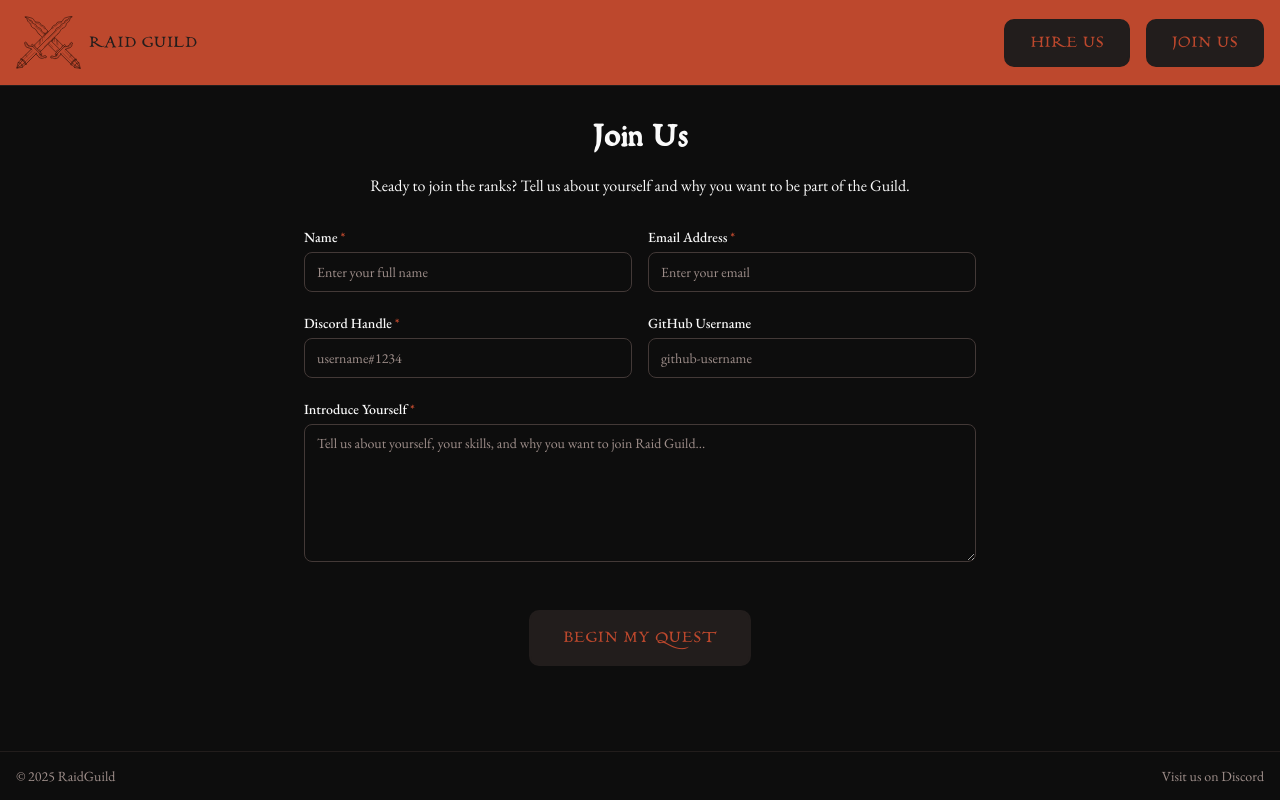
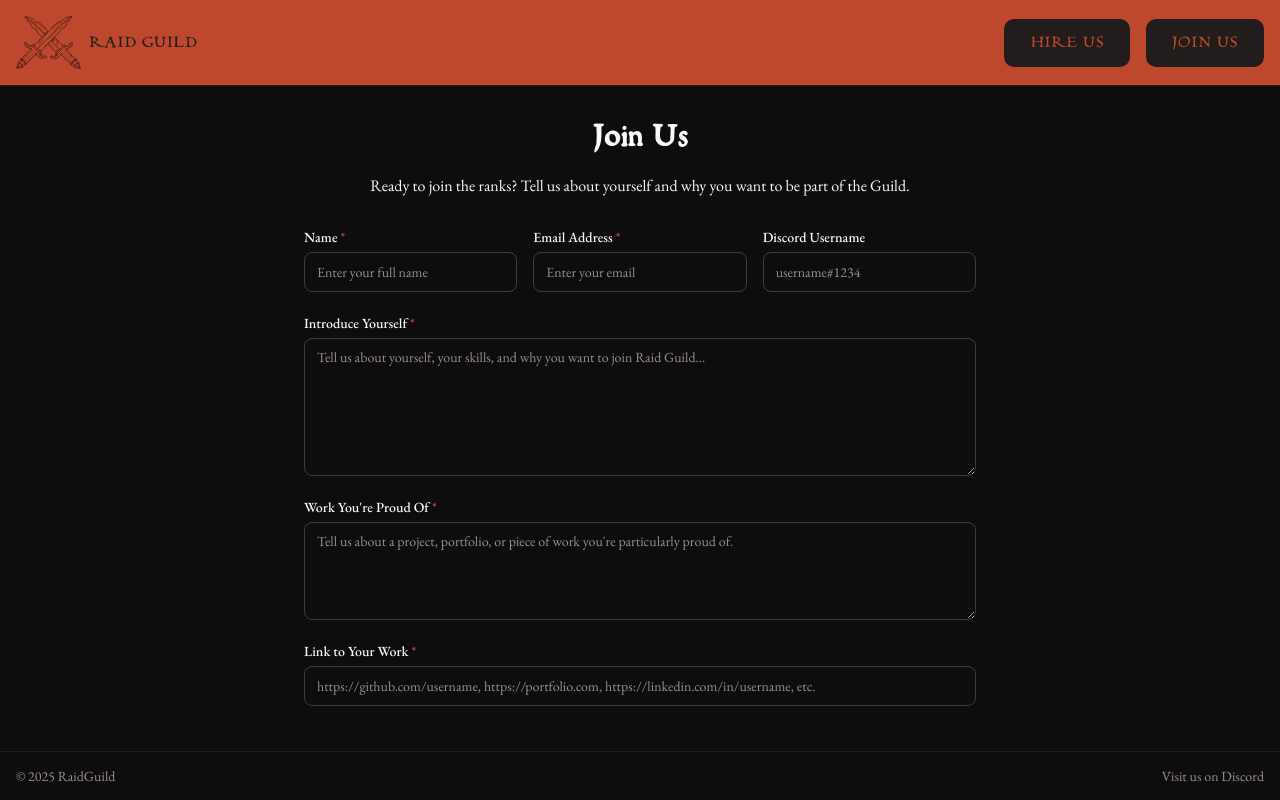
Before and after one commit to raid-guild/contact-us, a Next.js app: page /join-us in a window 1280 px wide. Built offline with nearby package versions, Linux system fonts and the light colour scheme.

Commit message:
gets comments and link going in join us

```diff
--- a/src/app/api/applications/route.ts
+++ b/src/app/api/applications/route.ts
@@ -28,6 +28,8 @@
     }
 
     const { applicationData } = validationResult.data;
+
+    console.log("applicationData", applicationData);
 
     // Get the token from the request headers or body
     const token =
--- a/src/components/JoinUs.tsx
+++ b/src/components/JoinUs.tsx
@@ -36,7 +36,8 @@
       name: "",
       email: "",
       discordHandle: "",
-      githubUsername: "",
+      showcaseComments: "",
+      showcaseUrl: "",
       introduction: "",
     },
   });
@@ -176,7 +177,7 @@
             <LoadingIndicator />
           ) : (
             <form onSubmit={form.handleSubmit(onSubmit)} className="space-y-6">
-              <div className="grid grid-cols-1 md:grid-cols-2 gap-4">
+              <div className="grid grid-cols-1 md:grid-cols-3 gap-4">
                 <FormField
                   control={form.control}
                   name="name"
@@ -211,32 +212,14 @@
                     </FormItem>
                   )}
                 />
-              </div>
-
-              <div className="grid grid-cols-1 md:grid-cols-2 gap-4">
                 <FormField
                   control={form.control}
                   name="discordHandle"
                   render={({ field }) => (
                     <FormItem>
-                      <FormLabel>
-                        Discord Handle <RequiredFieldIndicator />
-                      </FormLabel>
+                      <FormLabel>Discord Username</FormLabel>
                       <FormControl>
                         <Input placeholder="username#1234" {...field} />
-                      </FormControl>
-                      <FormMessage />
-                    </FormItem>
-                  )}
-                />
-                <FormField
-                  control={form.control}
-                  name="githubUsername"
-                  render={({ field }) => (
-                    <FormItem>
-                      <FormLabel>GitHub Username</FormLabel>
-                      <FormControl>
-                        <Input placeholder="github-username" {...field} />
                       </FormControl>
                       <FormMessage />
                     </FormItem>
@@ -264,6 +247,46 @@
                 )}
               />
 
+              <FormField
+                control={form.control}
+                name="showcaseComments"
+                render={({ field }) => (
+                  <FormItem>
+                    <FormLabel>
+                      Work You&apos;re Proud Of <RequiredFieldIndicator />
+                    </FormLabel>
+                    <FormControl>
+                      <Textarea
+                        placeholder="Tell us about a project, portfolio, or piece of work you're particularly proud of."
+                        rows={4}
+                        {...field}
+                      />
+                    </FormControl>
+                    <FormMessage />
+                  </FormItem>
+                )}
+              />
+
+              <FormField
+                control={form.control}
+                name="showcaseUrl"
+                render={({ field }) => (
+                  <FormItem>
+                    <FormLabel>
+                      Link to Your Work <RequiredFieldIndicator />
+                    </FormLabel>
+                    <FormControl>
+                      <Input
+                        type="url"
+                        placeholder="https://github.com/username, https://portfolio.com, https://linkedin.com/in/username, etc."
+                        {...field}
+                      />
+                    </FormControl>
+                    <FormMessage />
+                  </FormItem>
+                )}
+              />
+
               <div className="flex justify-center pt-6">
                 <button
                   type="submit"
--- a/src/lib/validation.ts
+++ b/src/lib/validation.ts
@@ -93,10 +93,14 @@
   email: z.email({
     message: "Please enter a valid email address.",
   }),
-  discordHandle: z.string().min(1, {
-    message: "Discord handle is required.",
+  discordHandle: z.string().optional(),
+  showcaseComments: z.string().min(10, {
+    message:
+      "Please describe the work you're proud of (at least 10 characters).",
   }),
-  githubUsername: z.string().optional(),
+  showcaseUrl: z.url({
+    message: "Please enter a valid URL for your work.",
+  }),
   introduction: z.string().min(10, {
     message: "Please provide a brief introduction (at least 10 characters).",
   }),
@@ -116,6 +120,17 @@
     introduction: z
       .string()
       .min(10, "Introduction must be at least 10 characters"),
+    comments: z
+      .string()
+      .min(10, "Showcase description must be at least 10 characters"),
+    links: z.object({
+      data: z.array(
+        z.object({
+          type: z.string(),
+          link: z.url("Valid url is required"),
+        })
+      ),
+    }),
   }),
 });
 
@@ -181,10 +196,18 @@
       data: {
         email: formData.email,
         discord: formData.discordHandle,
-        github: formData.githubUsername || null,
       },
     },
     name: formData.name,
     introduction: formData.introduction,
+    comments: formData.showcaseComments,
+    links: {
+      data: [
+        {
+          type: "OTHER",
+          link: formData.showcaseUrl,
+        },
+      ],
+    },
   };
 };
```
